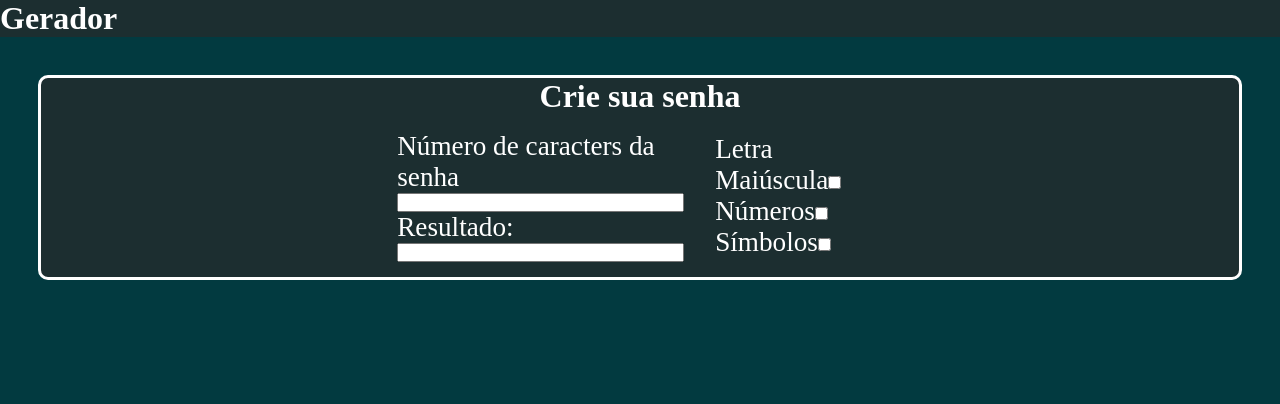
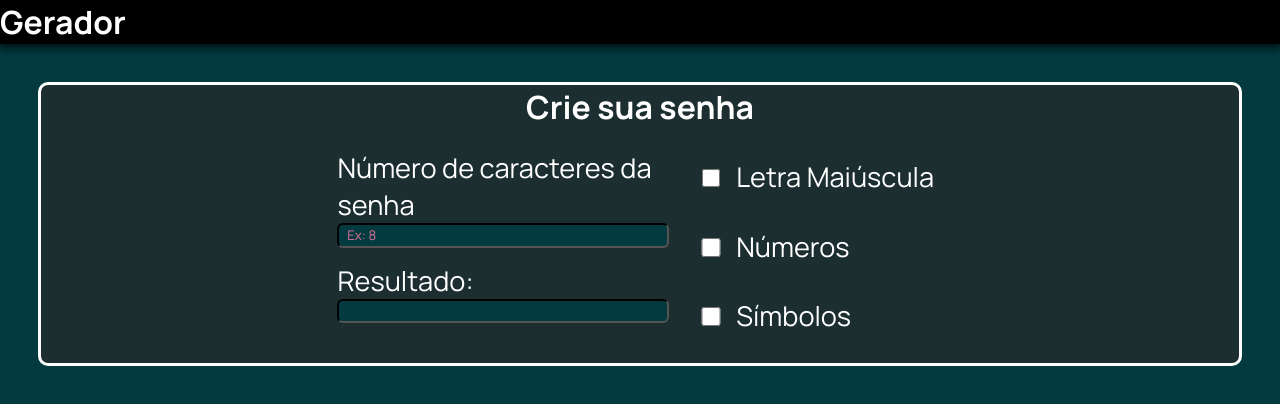
Before and after one commit to BedeJesus/Geradores, a React (Create React App) app: page / in a window 1280 px wide. Shown: the top 404 px of the page. Built offline with nearby package versions, Linux system fonts and the light colour scheme.

Commit message:
wed afternoon

```diff
--- a/public/index.html
+++ b/public/index.html
@@ -1,14 +1,17 @@
 <!DOCTYPE html>
 <html lang="en">
+
 <head>
   <meta charset="utf-8" />
+
+  <link rel="preconnect" href="https://fonts.googleapis.com">
+  <link rel="preconnect" href="https://fonts.gstatic.com" crossorigin>
+  <link href="https://fonts.googleapis.com/css2?family=Manrope:wght@200;400;700&display=swap" rel="stylesheet">
+
   <link rel="icon" href="%PUBLIC_URL%/favicon.ico" />
   <meta name="viewport" content="width=device-width, initial-scale=1" />
   <meta name="theme-color" content="#000000" />
-    <meta
-      name="description"
-      content="Web site created using create-react-app"
-    />
+  <meta name="description" content="Web site created using create-react-app" />
   <link rel="apple-touch-icon" href="%PUBLIC_URL%/logo192.png" />
   <!--
       manifest.json provides metadata used when your web app is installed on a
@@ -26,6 +29,7 @@
     -->
   <title>React App</title>
 </head>
+
 <body>
   <noscript>You need to enable JavaScript to run this app.</noscript>
   <div id="root"></div>
@@ -40,4 +44,5 @@
       To create a production bundle, use `npm run build` or `yarn build`.
     -->
 </body>
+
 </html>
--- a/src/components/Form/index.tsx
+++ b/src/components/Form/index.tsx
@@ -1,4 +1,4 @@
-import { Container, Section, Options, Inner_section,Span } from "./styles";
+import { Container, Section, Options, Inner_section, Span,Check, Input, CheckBox } from "./styles";
 
 export default function Form() {
     return (
@@ -11,37 +11,35 @@ export default function Form() {
                     <Section>
 
                         <Inner_section>
-                            <Span>Número de caracters da senha</Span>
-                            <input type="number" />
+                            <Span>Número de caracteres da senha</Span>
+                            <Input type="number"placeholder="Ex: 8" />
                         </Inner_section>
 
                         <Inner_section>
                             <Span>Resultado:</Span>
-                            <input type="text" />
+                            <Input type="text" />
 
                         </Inner_section>
 
                     </Section>
 
 
-
-
                     <Section>
 
-                        <div>
+                        <Check>
+                            <CheckBox type="checkbox" />
                             <Span>Letra Maiúscula</Span>
-                            <input type="checkbox" />
-                        </div>
+                        </Check>
 
-                        <div>
+                        <Check>
+                            <CheckBox type="checkbox" />
                             <Span>Números</Span>
-                            <input type="checkbox" />
-                        </div>
+                        </Check>
 
-                        <div>
+                        <Check>
+                            <CheckBox type="checkbox" />
                             <Span>Símbolos</Span>
-                            <input type="checkbox" />
-                        </div>
+                        </Check>
 
                     </Section>
 
--- a/src/components/Form/styles.ts
+++ b/src/components/Form/styles.ts
@@ -1,7 +1,6 @@
 import styled from "styled-components";
 
 export const Container = styled.div`
-
 
 display: flex;
 flex-direction: column;
@@ -13,18 +12,14 @@ border: 3px solid white;
 border-radius: 10px;
 
 color: ${props => props.theme.colors.text};
-background-color:${props => props.theme.colors.secundary_background};
-
+background-color: ${props => props.theme.colors.secundary_background};
 
 `
-
-
 export const Section = styled.div`
 
 display: flex;
 flex-direction: column;
-padding: 3%;
-justify-content: center;
+padding: 2%;
 
 `
 
@@ -35,10 +30,53 @@ display: flex;
 export const Inner_section = styled.div`
 display: flex;
 flex-direction: column;
+margin: 2%;
 
 `
 
 export const Span = styled.span`
 font-size: 1.7em;
 
+
 `
+
+export const Check = styled.div`
+
+width: 15.5em;
+margin: 6.5% 0;
+`
+
+export const Input = styled.input`
+
+background-color: ${props => props.theme.colors.primary_background};
+border-color: black;
+border-radius: 6px;
+color: white;
+padding: 0.4%;
+
+::placeholder {
+    color: palevioletred;
+    padding-left: 2%;
+  }
+
+  &:focus{
+    outline: none;
+  }
+
+  ::-webkit-inner-spin-button{
+        -webkit-appearance: none;
+        margin: 0;
+    }
+    ::-webkit-outer-spin-button{
+        -webkit-appearance: none;
+        margin: 0;
+    }
+`
+
+export const CheckBox = styled.input.attrs({type:"checkbox"})`
+
+height:50%;
+width: 8%;
+margin-right: 6%;
+
+`
--- a/src/components/Header/styles.ts
+++ b/src/components/Header/styles.ts
@@ -2,7 +2,8 @@ import styled from "styled-components";
 
 export const Container = styled.div`
 
-background-color: ${props => props.theme.colors.secundary_background};
+background-color: black;
+box-shadow: 0 0 10px 2px black;
 
 color: ${props => props.theme.colors.text};
 
--- a/src/styles/global.ts
+++ b/src/styles/global.ts
@@ -6,6 +6,7 @@ export default createGlobalStyle`
     margin: 0%;
     padding: 0%;
     box-sizing: border-box;
+    font-family: 'Manrope', sans-serif;
 }
 
 body{
```
Lines whose indentation alone changed are shown as unchanged.
